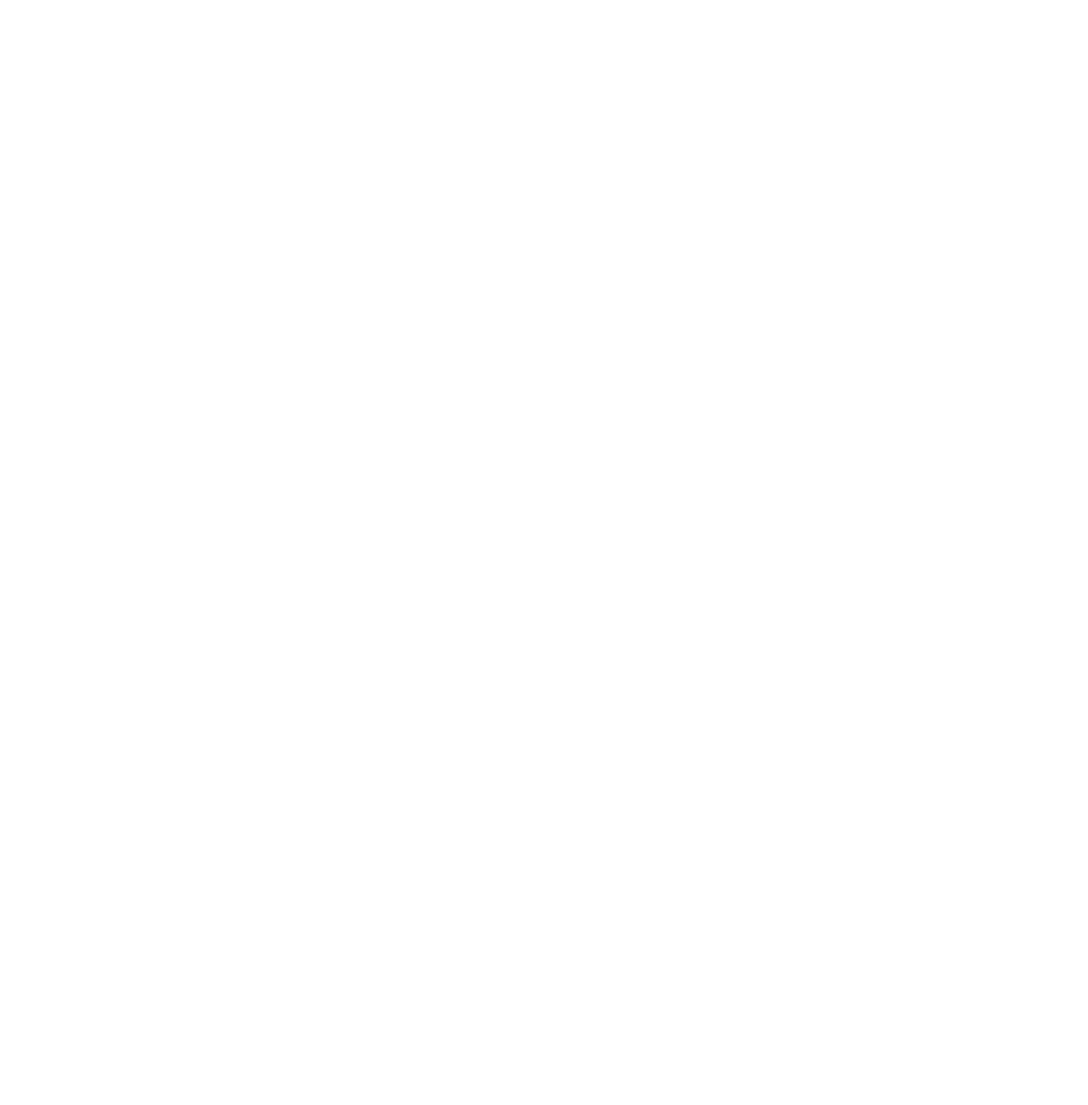
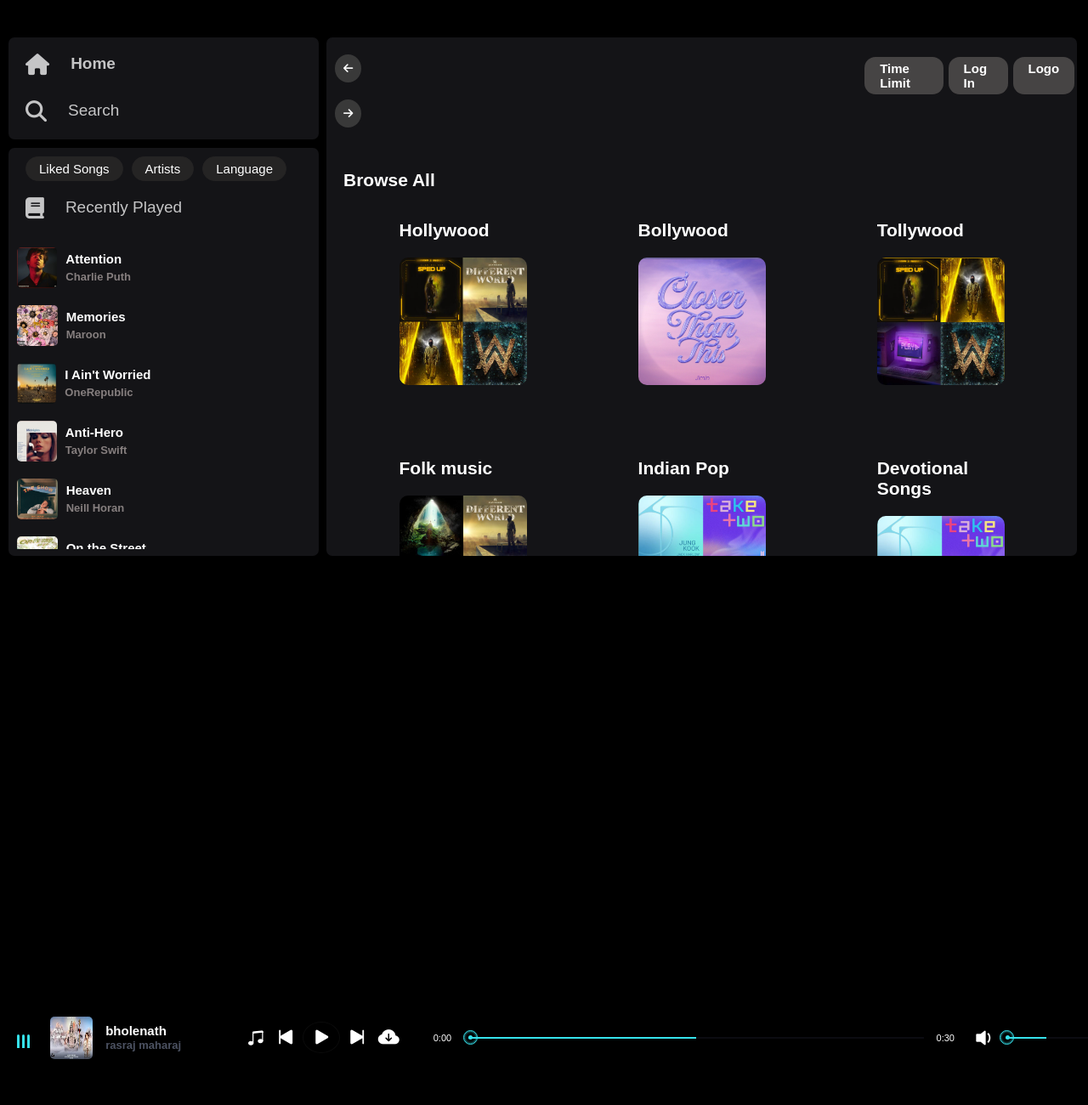
Before and after one commit to Dhanshree2609/Rhythm-MinorProject-, a PHP site: page /language.html in a window 1280 px wide. Before the commit the part shown is empty. Shown: the top 1300 px of the page at 85% size. Run offline with PHP 8.4, Linux system fonts and the light colour scheme.

Commit message:
Correction

```diff
--- a/language.html
+++ b/language.html
@@ -0,0 +1,433 @@
+<!DOCTYPE html>
+<!-- Template name: Rhythm -->
+<html lang="zxx">
+<head>
+    <meta charset="UTF-8">
+    <meta name="viewport" content="width=device-width, initial-scale=1.0">
+    <link rel="stylesheet" href="https://cdnjs.cloudflare.com/ajax/libs/font-awesome/6.5.1/css/all.min.css" integrity="sha512-DTOQO9RWCH3ppGqcWaEA1BIZOC6xxalwEsw9c2QQeAIftl+Vegovlnee1c9QX4TctnWMn13TZye+giMm8e2LwA==" crossorigin="anonymous" referrerpolicy="no-referrer" />
+    <link rel="stylesheet" href="https://cdn.jsdelivr.net/npm/bootstrap-icons@1.10.5/font/bootstrap-icons.css">
+    <link rel="stylesheet" href="style.css">
+
+    <title>Rhythm </title>
+</head>
+<body>
+    <header>
+      <div class="left-part">
+        <div class="home">
+            <div class="word">
+              <i class="fa-solid fa-house"></i>
+              <p><b><a href="index.html">Home</a></b></p>
+            </div>
+            <div class="word">
+              <i class="fa-solid fa-magnifying-glass"></i>
+              <p><a href="Search.html">Search</a></p>
+            </div>
+        </div>
+
+
+        <div class="album">
+          <div class="list">
+            <p class="words"><a href="Likedsongs.html">Liked Songs</a></p>
+            <p class="words"><a href="artist.html">Artists</a></p>
+            <p class="words"><a href="language.html">Language</a></p>
+          </div>
+
+            <div class="word">
+              <i class="fa-solid fa-book"></i>
+              <p style="margin-bottom: 6px;">Recently Played</p>
+            </div>
+
+
+            <div class="album-list">
+                <div class="item">
+                  <img src="images/song (1).png">
+                    <ul style="list-style-type: none;">
+                      <li class="dark">Attention</li>
+                      <li class="light">Charlie Puth</li>
+                    </ul>
+                </div>
+                <div class="item">
+                  <img src="images/song (10).png">
+                    <ul style="list-style-type: none;">
+                      <li class="dark">Memories</li>
+                      <li class="light">Maroon</li>
+                    </ul>
+                </div>
+                <div class="item">
+                  <img src="images/song (3).png">
+                    <ul style="list-style-type: none;">
+                      <li class="dark">I Ain't Worried</li>
+                      <li class="light">OneRepublic</li>
+                    </ul>
+                </div>
+                <div class="item">
+                  <img src="images/song (4).png">
+                    <ul style="list-style-type: none;">
+                      <li class="dark">Anti-Hero</li>
+                      <li class="light">Taylor Swift</li>
+                    </ul>
+                </div>
+                <div class="item">
+                  <img src="images/song (5).png">
+                    <ul style="list-style-type: none;">
+                      <li class="dark">Heaven</li>
+                      <li class="light">Neill Horan</li>
+                    </ul>
+                </div>
+                <div class="item">
+                  <img src="images/song (6).png">
+                    <ul style="list-style-type: none;">
+                      <li class="dark">On the Street</li>
+                      <li class="light">JHope, J.Cole</li>
+                    </ul>
+                </div>
+                <div class="item">
+                  <img src="images/song (7).png">
+                    <ul style="list-style-type: none;">
+                      <li class="dark">Our Song</li>
+                      <li class="light">Anne-Marie, Neill Horan</li>
+                    </ul>
+                </div>
+                <div class="item">
+                  <img src="images/song (8).png">
+                    <ul style="list-style-type: none;">
+                      <li class="dark">Heatwaves</li>
+                      <li class="light">Glass Animals</li>
+                    </ul>
+                </div>
+                <div class="item">
+                  <img src="images/song (9).png">
+                    <ul style="list-style-type: none;">
+                      <li class="dark">If we have each other</li>
+                      <li class="light">Alec Benjamin</li>
+                    </ul>
+                </div>
+                <div class="item">
+                  <img src="images/song (7).png">
+                    <ul style="list-style-type: none;">
+                      <li class="dark">Beautiful</li>
+                      <li class="light">Anne-Marie</li>
+                    </ul>
+                </div>
+                <div class="item">
+                  <img src="images/song (11).png">
+                    <ul style="list-style-type: none;">
+                      <li class="dark">Hass-Hass</li>
+                      <li class="light">Diljit Dosanjh, Sia</li>
+                    </ul>
+                </div>
+                <div class="item">
+                  <img src="images//song (12).png">
+                    <ul style="list-style-type: none;">
+                      <li class="dark">Lamhein</li>
+                      <li class="light">Anmol Malik</li>
+                    </ul>
+                </div>
+                <div class="item">
+                  <img src="images/song (9).png">
+                    <ul style="list-style-type: none;">
+                      <li class="dark">Let me down slowly</li>
+                      <li class="light">Alec Benjamin</li>
+                    </ul>
+                </div>
+                <div class="item">
+                  <img src="images/song (7).png">
+                    <ul style="list-style-type: none;">
+                      <li class="dark">Who I am</li>
+                      <li class="light">Anne-Marie</li>
+                    </ul>
+                </div>
+                <div class="item">
+                  <img src="images//song (7).png">
+                    <ul style="list-style-type: none;">
+                      <li class="dark">Better Not Together</li>
+                      <li class="light">Anne-Marie</li>
+                    </ul>
+                </div>
+                <div class="item">
+                  <img src="images/song (5).png">
+                    <ul style="list-style-type: none;">
+                      <li class="dark">Bend The Rules</li>
+                      <li class="light">Neill Horan</li>
+                    </ul>
+                </div>
+            </div>
+         </div>
+      </div>
+
+       <!-- right-part -->
+      <div class="song-side">
+         <!-- div for top elements -->
+          <div class="top">
+
+            <div class="top1">
+              <i class="fa-solid fa-arrow-left"></i>
+              <i class="fa-solid fa-arrow-right"></i>
+              <!-- <h2>Good Morning</h2> -->
+            </div>
+
+            <div class="top2">
+              <ul>
+                <li><a href="login.html" style="text-decoration: none; color: white;">Time Limit</a></li>
+                <li><a href="login.html" style="text-decoration: none; color: white;">Log In</a></li>
+                <li>Logo</li>
+               </ul>
+            </div>
+
+          </div>
+
+          <!-- mid part of the song-side -->
+          <!-- <div class="mid">
+            <p>Spotify is a digital music,podcast,and video service that gives you access to millions of songs and other cotent from creators all over the world. Spotify is available across a range of devices, including computers, phones, tablets, speakers,  TVs and cars,and you can easily transition from one to another with Spotify connect.</p>
+          </div> -->
+
+          <!-- bottom part of the song side -->
+          <div class="bottom">
+             <!-- <h3>Made for User</h3>
+              <div class="line">
+                <div class="box">
+                  <div class="box-img"  style="background-image: url('images/kpop\ \(10\).png');"></div>
+                  <h4> Discover Weekly</h4>
+                   <p>
+                     Your weekly mixtape of fresh music. Enjoy new music and ..... </p>
+                </div>
+                <div class="box">
+                  <div class="box-img"  style="background-image: url('images/kpop\ \(11\).png');"></div>
+                  <h4> Discover Weekly</h4>
+                   <p>
+                     Your weekly mixtape of fresh music. Enjoy new music and ..... </p>
+                </div>
+                <div class="box">
+                  <div class="box-img"  style="background-image: url('images/kpop\ \(12\).png');"></div>
+                  <h4> Discover Weekly</h4>
+                   <p>
+                     Your weekly mixtape of fresh music. Enjoy new music and ..... </p>
+                </div>
+                <div class="box">
+                  <div class="box-img"  style="background-image: url('images/kpop\ \(13\).png');"></div>
+                  <h4> Discover Weekly</h4>
+                   <p>
+                     Your weekly mixtape of fresh music. Enjoy new music and ..... </p>
+                </div>
+                <div class="box">
+                  <div class="box-img"  style="background-image: url('images/kpop\ \(14\).png');"></div>
+                  <h4> Discover Weekly</h4>
+                   <p>
+                     Your weekly mixtape of fresh music. Enjoy new music and ..... </p>
+                </div>
+              </div> -->
+
+
+              <!-- <h3>For fans of Taylor Swift</h3>
+              <div class="line">
+                <div class="box">
+                  <div class="box-img"  style="background-image: url('images/Taylorswift1\ \(1\).png');"></div>
+                  <h4> Discover Weekly</h4>
+                   <p>
+                     Your weekly mixtape of fresh music. Enjoy new music and ..... </p>
+                </div>
+                <div class="box">
+                  <div class="box-img"  style="background-image: url('images/Taylorswift1\ \(2\).png');"></div>
+                  <h4> Discover Weekly</h4>
+                   <p>
+                     Your weekly mixtape of fresh music. Enjoy new music and ..... </p>
+                </div>
+                <div class="box">
+                  <div class="box-img"  style="background-image: url('images/Taylorswift1\ \(3\).png');"></div>
+                  <h4> Discover Weekly</h4>
+                   <p>
+                     Your weekly mixtape of fresh music. Enjoy new music and ..... </p>
+                </div>
+                <div class="box">
+                  <div class="box-img"  style="background-image: url('images/Taylorswift1\ \(4\).png');"></div>
+                  <h4> Discover Weekly</h4>
+                   <p>
+                     Your weekly mixtape of fresh music. Enjoy new music and ..... </p>
+                </div>
+                <div class="box">
+                  <div class="box-img"  style="background-image: url('images/Taylorswift1\ \(5\).png');"></div>
+                  <h4> Discover Weekly</h4>
+                   <p>
+                     Your weekly mixtape of fresh music. Enjoy new music and ..... </p>
+                </div>
+              </div> -->
+
+
+              <!-- <h3>Albums By User</h3>
+              <div class="line">
+                <div class="box">
+                  <div class="box-img"  style="background-image: url('images/kpop\ \(1\).png');"></div>
+                  <h4> Discover Weekly</h4>
+                   <p>
+                     Your weekly mixtape of fresh music. Enjoy new music and ..... </p>
+                </div>
+                <div class="box">
+                  <div class="box-img"  style="background-image: url('images/kpop\ \(3\).png');"></div>
+                  <h4> Discover Weekly</h4>
+                   <p>
+                     Your weekly mixtape of fresh music. Enjoy new music and ..... </p>
+                </div>
+                <div class="box">
+                  <div class="box-img"  style="background-image: url('images/kpop\ \(2\).png');"></div>
+                  <h4> Discover Weekly</h4>
+                   <p>
+                     Your weekly mixtape of fresh music. Enjoy new music and ..... </p>
+                </div>
+                <div class="box">
+                  <div class="box-img"  style="background-image: url('images/kpop\ \(4\).png');"></div>
+                  <h4> Discover Weekly</h4>
+                   <p>
+                     Your weekly mixtape of fresh music. Enjoy new music and ..... </p>
+                </div>
+                <div class="box">
+                  <div class="box-img"  style="background-image: url('images/kpop\ \(5\).png');"></div>
+                  <h4> Discover Weekly</h4>
+                   <p>
+                     Your weekly mixtape of fresh music. Enjoy new music and ..... </p>
+                </div>
+              </div> -->
+
+              <h3>Browse All</h3>
+              <div class="line">
+                <div class="box">
+                    <h3>Hollywood</h3>
+                  <div class="box-img"  style="background-image: url('images/kpop\ \(6\).png');"></div>
+                  <!-- <h4> Discover Weekly</h4> -->
+                   <p>
+                     <!-- Your weekly mixtape of fresh music. Enjoy new music and ..... </p> -->
+                </div>
+                <div class="box">
+                    <h3>Bollywood</h3>
+                  <div class="box-img"  style="background-image: url('images/kpop\ \(7\).png');"></div>
+                  <!-- <h4> Discover Weekly</h4> -->
+                   <p>
+                     <!-- Your weekly mixtape of fresh music. Enjoy new music and ..... </p> -->
+                </div>
+                <div class="box">
+                    <h3>Tollywood</h3>
+                  <div class="box-img"  style="background-image: url('images/kpop\ \(8\).png');"></div>
+                  <!-- <h4> Discover Weekly</h4> -->
+                   <p>
+                     <!-- Your weekly mixtape of fresh music. Enjoy new music and ..... </p> -->
+                </div>
+                <!-- <div class="box">
+                  <div class="box-img"  style="background-image: url('images/kpop\ \(9\).png');"></div>
+                  <h4> Discover Weekly</h4>
+                   <p>
+                     Your weekly mixtape of fresh music. Enjoy new music and ..... </p>
+                </div>
+                <div class="box">
+                  <div class="box-img"  style="background-image: url('images/kpop\ \(1\).png');"></div>
+                  <h4> Discover Weekly</h4>
+                   <p>
+                     Your weekly mixtape of fresh music. Enjoy new music and ..... </p>
+                </div> -->
+              </div>
+              <div class="line">
+                <div class="box">
+                    <h3>Folk music</h3>
+                    <div class="box-img"  style="background-image: url('images/kpop\ \(9\).png');"></div>
+                    <!-- <h4> Discover Weekly</h4> -->
+                     <p>
+                       <!-- Your weekly mixtape of fresh music. Enjoy new music and ..... </p> -->
+                  </div>
+                  <div class="box">
+                    <h3>Indian Pop</h3>
+                    <div class="box-img"  style="background-image: url('images/kpop\ \(1\).png');"></div>
+                    <!-- <h4> Discover Weekly</h4> -->
+                     <p>
+                       <!-- Your weekly mixtape of fresh music. Enjoy new music and ..... </p> -->
+                  </div>
+                  <div class="box">
+                    <h3>Devotional Songs</h3>
+                    <div class="box-img"  style="background-image: url('images/kpop\ \(1\).png');"></div>
+                    <!-- <h4> Discover Weekly</h4> -->
+                     <p>
+                       <!-- Your weekly mixtape of fresh music. Enjoy new music and ..... </p> -->
+                  </div>
+
+              </div>
+          </div>
+
+          <!-- <footer>
+            <div class="part1">
+              <ul style="list-style-type: none;">
+                <li style="font-weight: 800;">Company</li>
+                <li>About</li>
+                <li>Jobs</li>
+                <li>Fot the Record</li>
+              </ul>
+              <ul  style="list-style-type: none;">
+                <li style="font-weight: 800;">Communities</li>
+                <li>For Artists</li>
+                <li>Developers</li>
+                <li>Advertising</li>
+                <li>Investors</li>
+                <li>Vendors</li>
+              </ul>
+              <ul style="list-style-type: none;">
+                <li style="font-weight: 800;">Useful links</li>
+                <li>Support </li>
+                <li>Free Mobile App</li>
+              </ul>
+              <div class="icons">
+                <i class="fa-brands fa-instagram"></i>
+                <i class="fa-brands fa-x-twitter"></i>
+                <i class="fa-brands fa-facebook"></i>
+              </div>
+            </div>
+            <br>
+            <br>
+            <hr style="border: 1px solid rgb(39, 38, 38);">
+            <div class="part2">
+              <ul style="list-style-type: none;">
+                <li>Legal
+                <li>Privacy Center</li>
+                <li>Privacy Policy</li>
+                <li>Cookies</li>
+                <li>About Ads</li>
+                <li>Accessibility</li>
+              </ul>
+              <p> 	&#169; Rhythm AB</p>
+            </div>
+          </footer> -->
+
+      </div>
+
+       <!-- master-play -->
+      <div class="masterplay">
+        <div class="wave">
+          <div class="wave1"></div>
+          <div class="wave1"></div>
+          <div class="wave1"></div>
+        </div>
+        <img src="images/IMG-20240309-WA0022.jpg" alt="" id="postermasterplay">
+        <h5 id="title">
+          bholenath
+          <div class="subtitle">rasraj maharaj</div>
+        </h5>
+        <div class="icon">
+          <i class="bi shuffle bi-music-note-beamed">next</i>
+          <i class="bi bi-skip-start-fill"></i>
+          <i class="bi bi-play-fill"></i>
+          <i class="bi bi-skip-end-fill"></i>
+          <i class="bi bi-cloud-arrow-down-fill" id="download"></i>
+        </div>
+
+        <span id="currentstart">0:00</span>
+        <div class="bar">
+          <input type="range" id="seek" min="0" max="100">
+          <div class="bar2" id="bar2"></div>
+          <div class="dot"></div>
+        </div>
+        <span id="currentend">0:30</span>
+        <div class="vol">
+          <i class="bi bi-volume-down-fill"></i>
+          <input type="range" min="0" max="100" id="vol">
+          <div class="vol_bar"></div>
+          <div class="dot" id="vol_dot"></div>
+        </div>
+      </div>
+      </header>
+</body>
+</html>
--- a/style.css
+++ b/style.css
@@ -265,7 +265,7 @@ header .song-side .bottom h3{
 
 header .song-side .bottom .line{
     display: flex;
-    justify-content: space-between;
+    justify-content:space-around;
     align-items: center;
     margin-right: 10px;
 }
```
Also changed, not shown: Likedsongs.html (+33 -9 lines), Search.html (+39 -4 lines), artist.html (+37 -2 lines), index.html (+5 -5 lines), index2.html (+35 -0 lines), Arjitsingh.html (added), login.php (indentation only).
